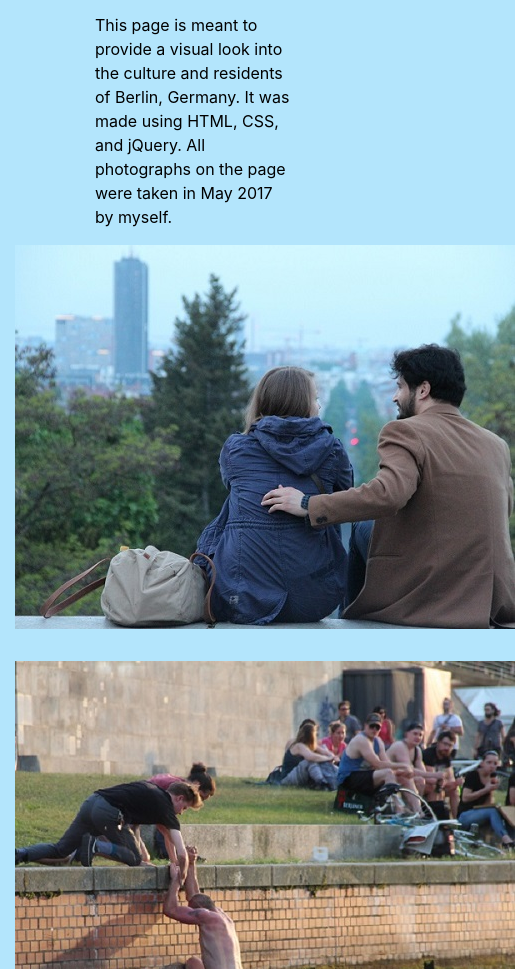
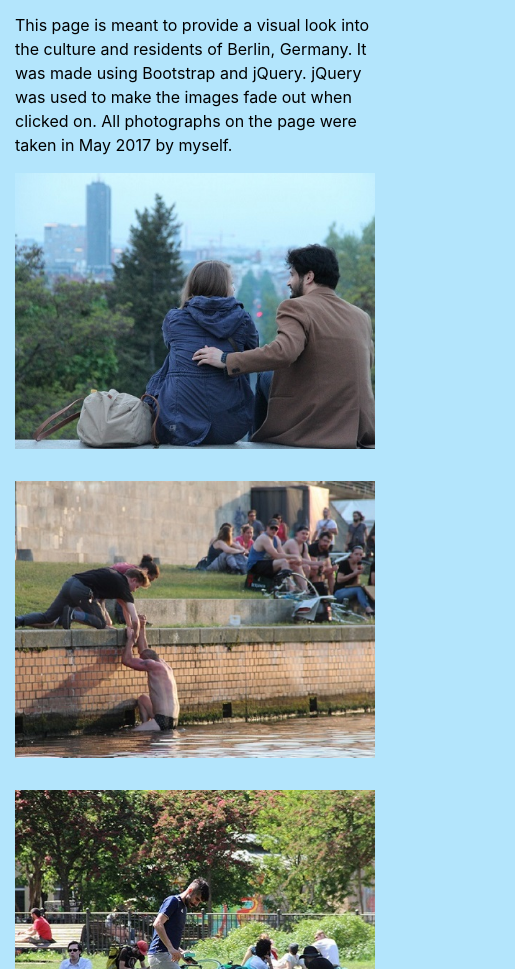
Before and after one commit to madisonhindo/bootstrap-project, a plain HTML site: page index.html in a window 390 px wide. Shown: the part 131-1100 px from the top of the page, 515 px wide, since content can reach past the window. Drawn offline with Linux system fonts and the light colour scheme.

Commit message:
final version

```diff
--- a/css/addedstyles.css
+++ b/css/addedstyles.css
@@ -3,7 +3,8 @@ header {
 }
 
  #introtext {
-   margin: 0rem 5rem;
+   max-width: 700px;
+   margin: auto;
  }
 body {
   background-color: #b3e5fc;
--- a/index.html
+++ b/index.html
@@ -14,33 +14,33 @@
     </header>
 
     <div id="introtext">
-      <p>This page is meant to provide a visual look into the culture and residents of Berlin, Germany. It was made using HTML, CSS, and jQuery. All photographs on the page were taken in May 2017 by myself.</p>
+      <p>This page is meant to provide a visual look into the culture and residents of Berlin, Germany. It was made using Bootstrap and jQuery. jQuery was used to make the images fade out when clicked on. All photographs on the page were taken in May 2017 by myself.</p>
     </div>
 
     <div class="row">
-      <div class="col">
+      <div class="col-sm-12 col-lg-6">
         <div id="park" class="text-center">
-          <img src="images/park.jpg" alt="Photo of a couple in a park.">
+          <img class="img-fluid" src="images/park.jpg" alt="Photo of a couple in a park.">
         </div>
       </div>
 
-      <div class="col">
+      <div class="col-sm-12 col-lg-6">
         <div id="water" class="text-center">
-          <img src="images/water.jpg" alt="Photo of a man being pulled out of the river.">
+          <img class="img-fluid" src="images/water.jpg" alt="Photo of a man being pulled out of the river.">
         </div>
       </div>
     </div>
 
     <div class="row">
-      <div class="col">
+      <div class="col-sm-12 col-lg-6">
         <div id="soccer" class="text-center">
-          <img src="images/soccer.jpg" alt="Photo of a man playing soccer in a park.">
+          <img class="img-fluid" src="images/soccer.jpg" alt="Photo of a man playing soccer in a park.">
         </div>
       </div>
 
-      <div class="col">
+      <div class="col-sm-12 col-lg-6">
         <div id="bike" class="text-center">
-          <img src="images/bikeman.jpg" alt="Photo of a man on his bicycle cart.">
+          <img class="img-fluid" src="images/bikeman.jpg" alt="Photo of a man on his bicycle cart.">
         </div>
       </div>
     </div>
```
